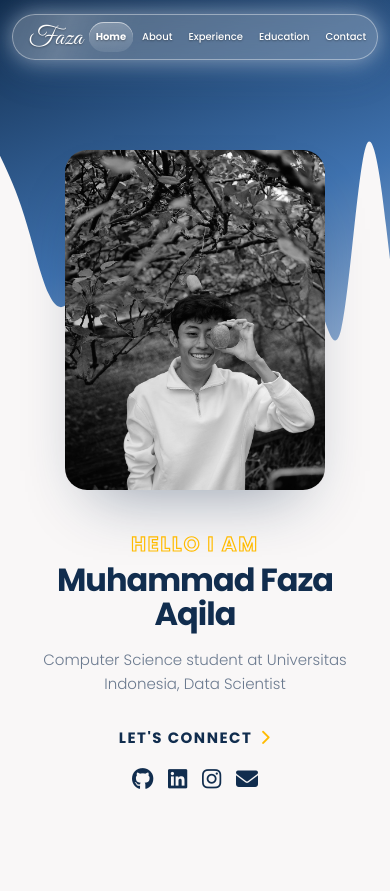
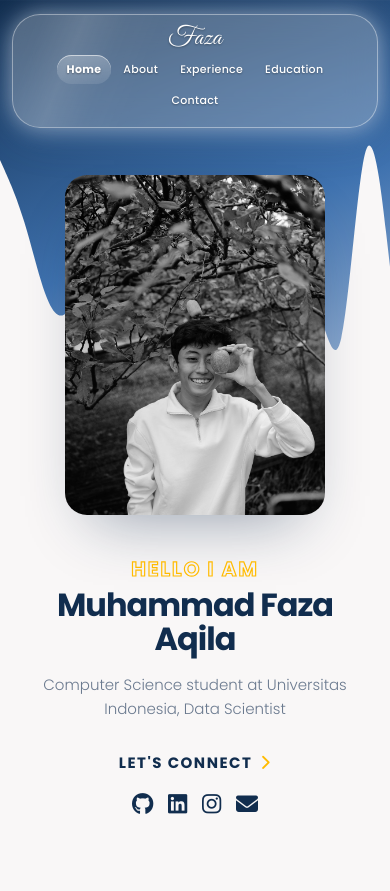
Before and after one commit to fazaaqila09/myportofolio, a Django app: page / in a window 390 px wide. Before the commit the page ends 789 px from the top, so only its background shows below. Run offline with Django 5.2, Linux system fonts and the light colour scheme.

Commit message:
fix: navigasi bar mobile agar menu tidak terpotong

```diff
--- a/static/css/style.css
+++ b/static/css/style.css
@@ -394,22 +394,38 @@ a:focus-visible {
     }
 }
 
-@media (max-width: 600px) {
+@media (max-width: 700px) {
     .top-nav {
         top: 14px;
         width: calc(100% - 24px);
-        gap: 6px;
-        padding: 7px 8px 7px 16px;
+        max-width: none;
+        flex-direction: column;
+        justify-content: center;
+        gap: 4px;
+        padding: 10px 12px 12px;
+        border-radius: 28px;
+    }
+    .nav-menu {
+        flex-wrap: wrap;
+        justify-content: center;
+        gap: 2px;
     }
     .top-nav .nav-brand {
+        top: 0;
         font-size: 26px;
-        padding: 0 0 4px;
+        padding: 0;
     }
     .top-nav a {
-        font-size: 10px;
-        letter-spacing: 0;
-        padding: 7px 7px;
+        font-size: 11px;
+        letter-spacing: 0.3px;
+        padding: 6px 10px;
     }
+    .hero-content {
+        padding-top: 175px;
+    }
+}
+
+@media (max-width: 600px) {
     .name {
         font-size: 32px;
     }
```
Also changed, not shown: static/img/faza.jpg (deleted).
